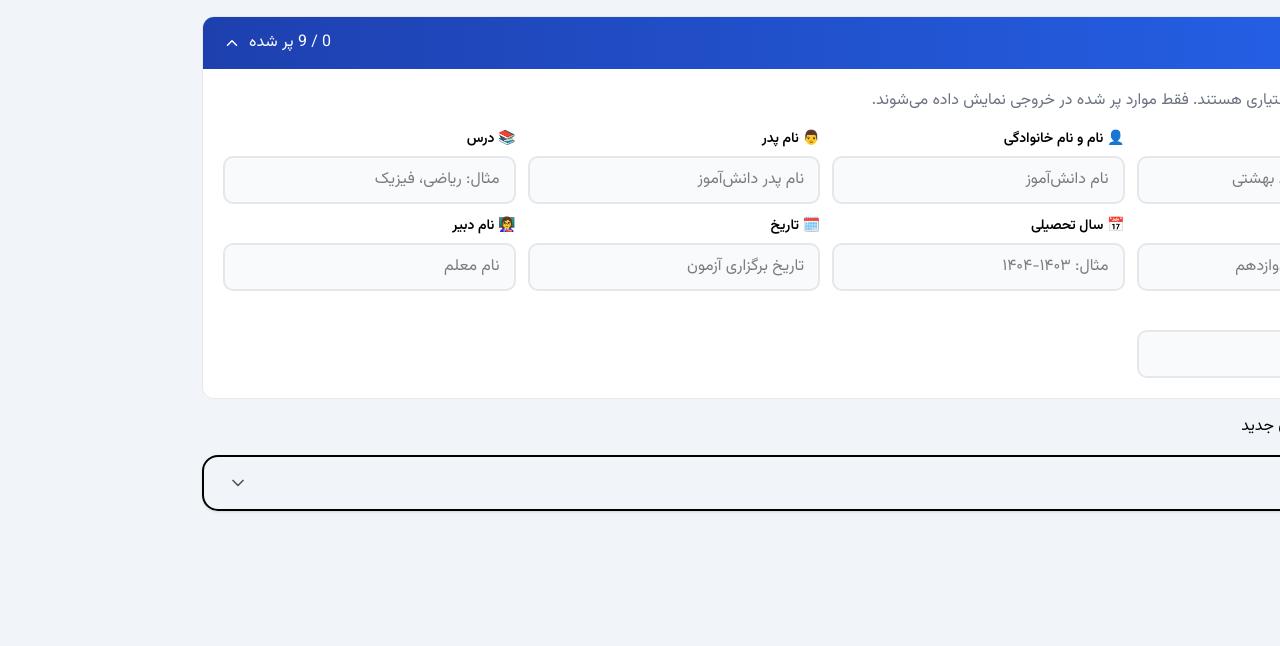
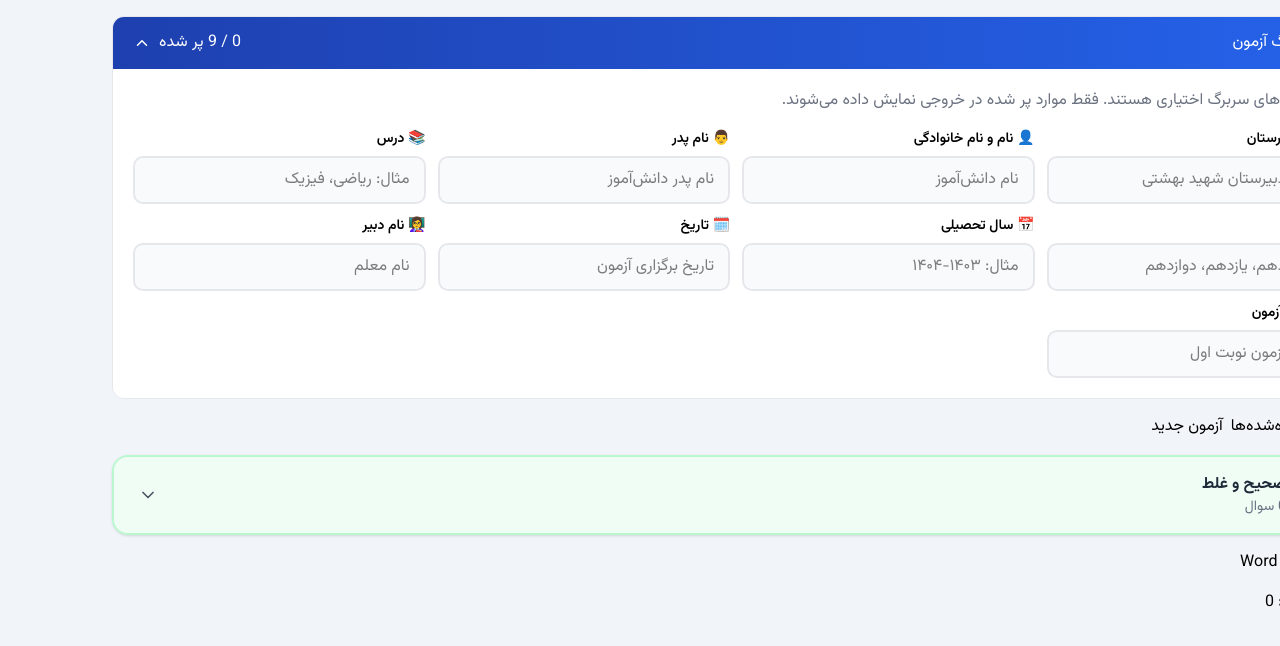
Before and after one commit to pahang52/Exam-maker, a React (Vite) app: page / in a window 1280 px wide. Shown: the top 646 px of the page. Built offline with nearby package versions, Linux system fonts and the light colour scheme.

Commit message:
Refactor App component and improve button styles
Refactor App component layout and button styles for better readability.

```diff
--- a/src/App.tsx
+++ b/src/App.tsx
@@ -4,7 +4,7 @@ import { v4 as uuidv4 } from 'uuid';
 import {
   Question,
   HeaderInfo,
-  ExamData
+  ExamData,
 } from './types';
 
 import { saveExam, getAllExams } from './utils/storage';
@@ -37,7 +37,6 @@ const App: React.FC = () => {
   const [notification, setNotification] = useState<string | null>(null);
 
   useEffect(() => {
-    console.log('APP LOADED');
     setSavedExams(getAllExams());
   }, []);
 
@@ -98,21 +97,12 @@ const App: React.FC = () => {
 
   return (
     <div style={{ direction: 'rtl', padding: 16 }}>
-      <HeaderForm
-        header={header}
-        onChange={setHeader}
-      />
+      <HeaderForm header={header} onChange={setHeader} />
 
-      <div style={{ display: 'flex', gap: 8, margin: '16px 0' }}>
-        <button onClick={() => setActiveTab('designer')}>
-          طراحی
-        </button>
-        <button onClick={() => setActiveTab('saved')}>
-          ذخیره‌شده‌ها
-        </button>
-        <button onClick={handleNewExam}>
-          آزمون جدید
-        </button>
+      <div style={{ display: 'flex', gap: 8, margin: '16px 0', flexWrap: 'wrap' }}>
+        <button type="button" onClick={() => setActiveTab('designer')}>طراحی</button>
+        <button type="button" onClick={() => setActiveTab('saved')}>ذخیره‌شده‌ها</button>
+        <button type="button" onClick={handleNewExam}>آزمون جدید</button>
       </div>
 
       {notification && (
@@ -124,20 +114,22 @@ const App: React.FC = () => {
       {activeTab === 'designer' ? (
         <>
           <QuestionSection
-            questions={questions}
-            onAddQuestion={(q: Question) => setQuestions(prev => [...prev, q])}
-            onUpdate={(q: Question) =>
-              setQuestions(prev => prev.map(p => (p.id === q.id ? q : p)))
-            }
-            onDelete={(id: string) =>
-              setQuestions(prev => prev.filter(p => p.id !== id))
-            }
+            type="true-false"
+            questions={questions.filter(q => q.type === 'true-false')}
+            allQuestionsCount={questions.length}
+            startIndex={1}
+            onAdd={(q) => setQuestions(prev => [...prev, q])}
+            onUpdate={(q) => setQuestions(prev => prev.map(p => (p.id === q.id ? q : p)))}
+            onDelete={(id) => setQuestions(prev => prev.filter(p => p.id !== id))}
+            icon="✓✗"
+            bgColor="bg-green-50"
+            borderColor="border-green-200"
           />
 
-          <div style={{ display: 'flex', gap: 8, marginTop: 16 }}>
-            <button onClick={handleSave}>ذخیره</button>
-            <button onClick={handlePDF}>PDF</button>
-            <button onClick={handleWord}>Word</button>
+          <div style={{ display: 'flex', gap: 8, marginTop: 16, flexWrap: 'wrap' }}>
+            <button type="button" onClick={handleSave}>ذخیره</button>
+            <button type="button" onClick={handlePDF}>PDF</button>
+            <button type="button" onClick={handleWord}>Word</button>
           </div>
 
           <div style={{ marginTop: 16 }}>
@@ -147,7 +139,7 @@ const App: React.FC = () => {
       ) : (
         <ExamList
           exams={savedExams}
-          onSelect={(exam: ExamData) => {
+          onSelect={(exam) => {
             setExamId(exam.id);
             setHeader(exam.header);
             setQuestions(exam.questions);
```
